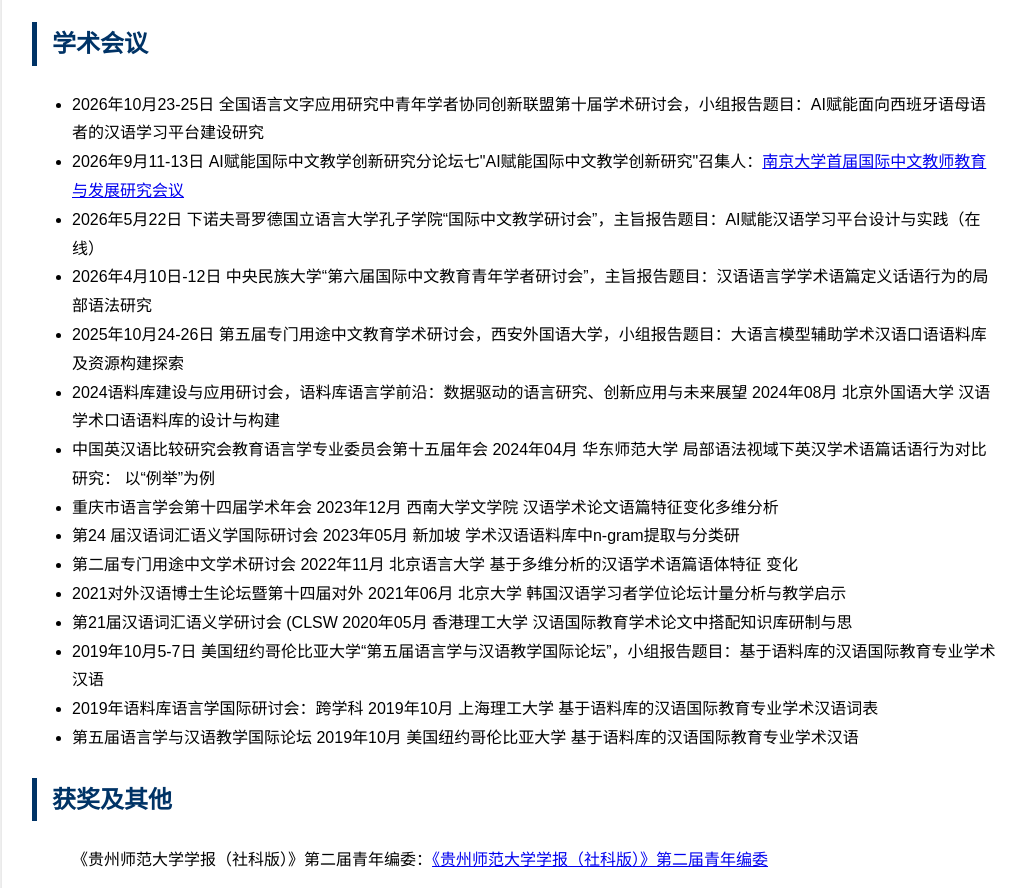
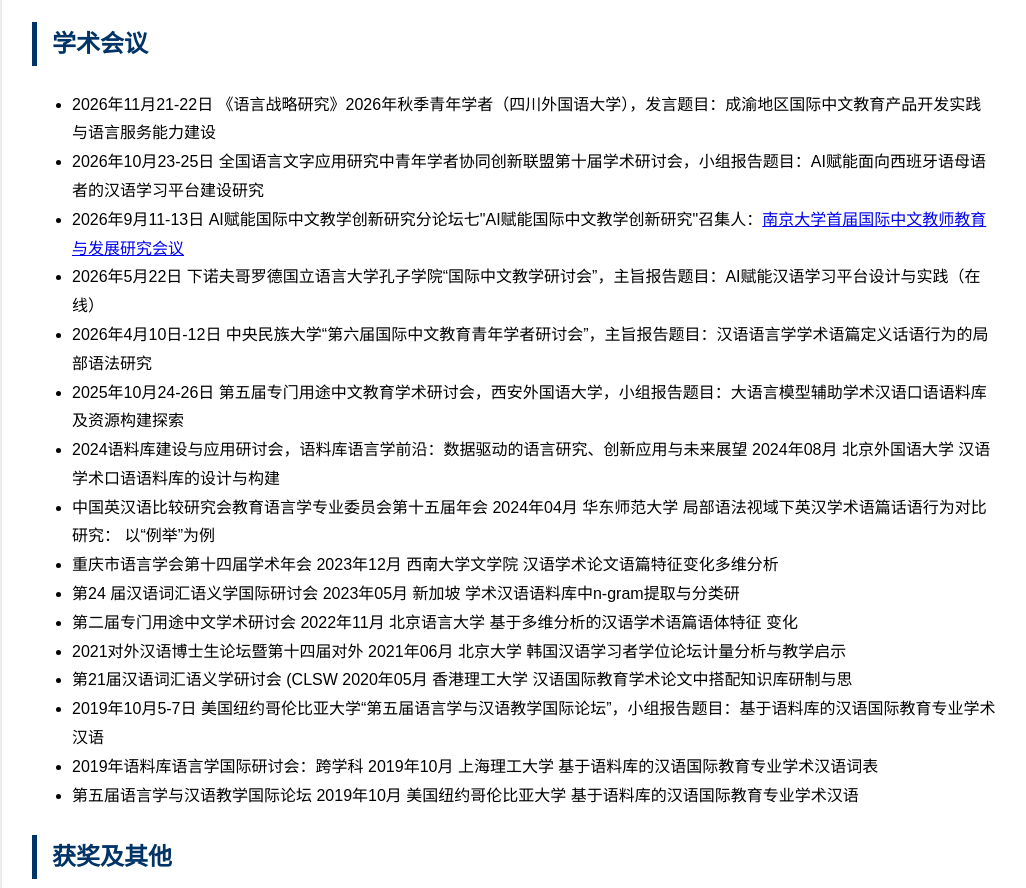
Before and after one commit to zhouqihong/personal, a plain HTML site: page index.html in a window 1280 px wide. Shown: the part 3447-4335 px from the top of the page, without its empty margins (126-1152 px from the left). Drawn offline with Linux system fonts and the light colour scheme.

Commit message:
Update index.html

```diff
--- a/index.html
+++ b/index.html
@@ -220,6 +220,7 @@
 
       <h2>学术会议</h2>
      <ul>
+        <li>2026年11月21-22日 《语言战略研究》2026年秋季青年学者（四川外国语大学），发言题目：成渝地区国际中文教育产品开发实践与语言服务能力建设</li>
         <li>2026年10月23-25日 全国语言文字应用研究中青年学者协同创新联盟第十届学术研讨会，小组报告题目：AI赋能面向西班牙语母语者的汉语学习平台建设研究</li>
         <li>2026年9月11-13日 AI赋能国际中文教学创新研究分论坛七"AI赋能国际中文教学创新研究"召集人：<a href="https://mp.weixin.qq.com/s/RM7wICT4R4KkgyziVXQ5hw" target="_blank">南京大学首届国际中文教师教育与发展研究会议</a></li>
         <li>2026年5月22日 下诺夫哥罗德国立语言大学孔子学院“国际中文教学研讨会”，主旨报告题目：AI赋能汉语学习平台设计与实践（在线）</li>
```
